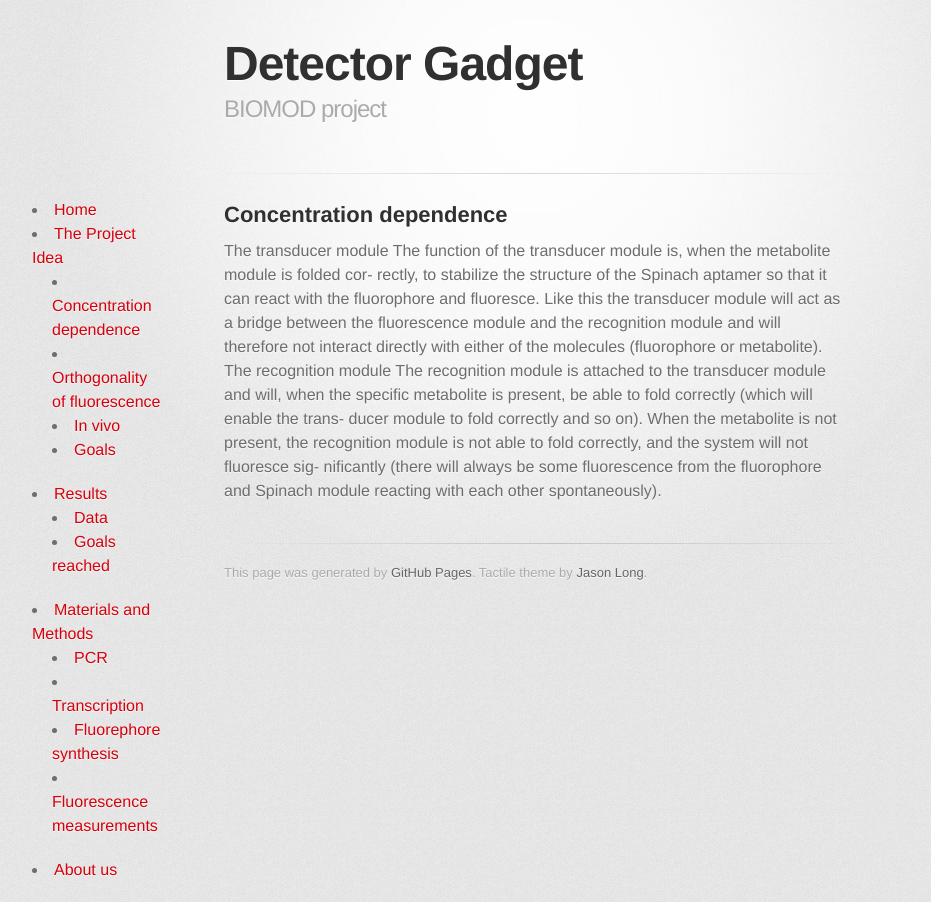
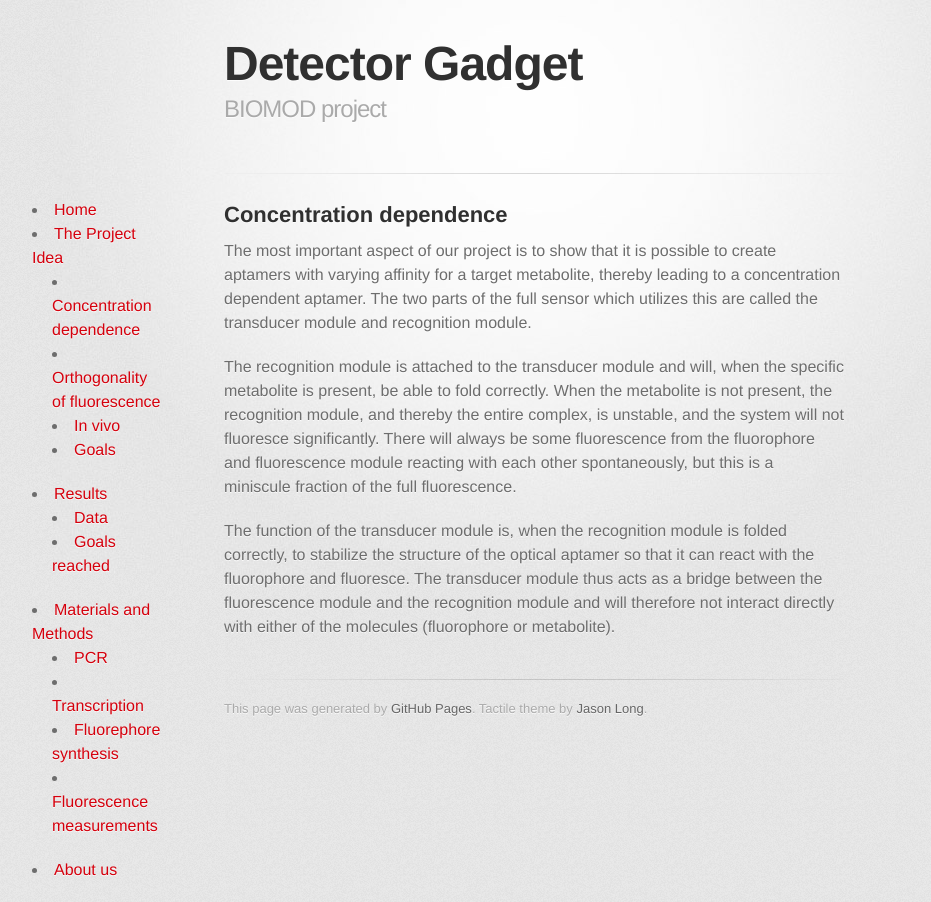
Before and after one commit to detectorgadget/detectorgadget.github.io, a Jekyll site: the page built from concdependence.md, in a window 1280 px wide. Shown: the whole page, without its empty margins (106-1037 px from the left). Built offline with Jekyll 4.4.1, drawn with Linux system fonts in a browser that asks for light colours; some web fonts are replaced.

Commit message:
More text for concdepend

```diff
--- a/concdependence.md
+++ b/concdependence.md
@@ -3,8 +3,8 @@ layout: default
 ---
 ## Concentration dependence
 
+The most important aspect of our project is to show that it is possible to create aptamers with varying affinity for a target metabolite, thereby leading to a concentration dependent aptamer. The two parts of the full sensor which utilizes this are called the transducer module and recognition module.
 
-The transducer module
-The function of the transducer module is, when the metabolite module is folded cor- rectly, to stabilize the structure of the Spinach aptamer so that it can react with the fluorophore and fluoresce. Like this the transducer module will act as a bridge between the fluorescence module and the recognition module and will therefore not interact directly with either of the molecules (fluorophore or metabolite).
-The recognition module
-The recognition module is attached to the transducer module and will, when the specific metabolite is present, be able to fold correctly (which will enable the trans- ducer module to fold correctly and so on). When the metabolite is not present, the recognition module is not able to fold correctly, and the system will not fluoresce sig- nificantly (there will always be some fluorescence from the fluorophore and Spinach module reacting with each other spontaneously).
+The recognition module is attached to the transducer module and will, when the specific metabolite is present, be able to fold correctly. When the metabolite is not present, the recognition module, and thereby the entire complex, is unstable, and the system will not fluoresce significantly. There will always be some fluorescence from the fluorophore and fluorescence module reacting with each other spontaneously, but this is a miniscule fraction of the full fluorescence.
+
+The function of the transducer module is, when the recognition module is folded correctly, to stabilize the structure of the optical aptamer so that it can react with the fluorophore and fluoresce. The transducer module thus acts as a bridge between the fluorescence module and the recognition module and will therefore not interact directly with either of the molecules (fluorophore or metabolite).
```
